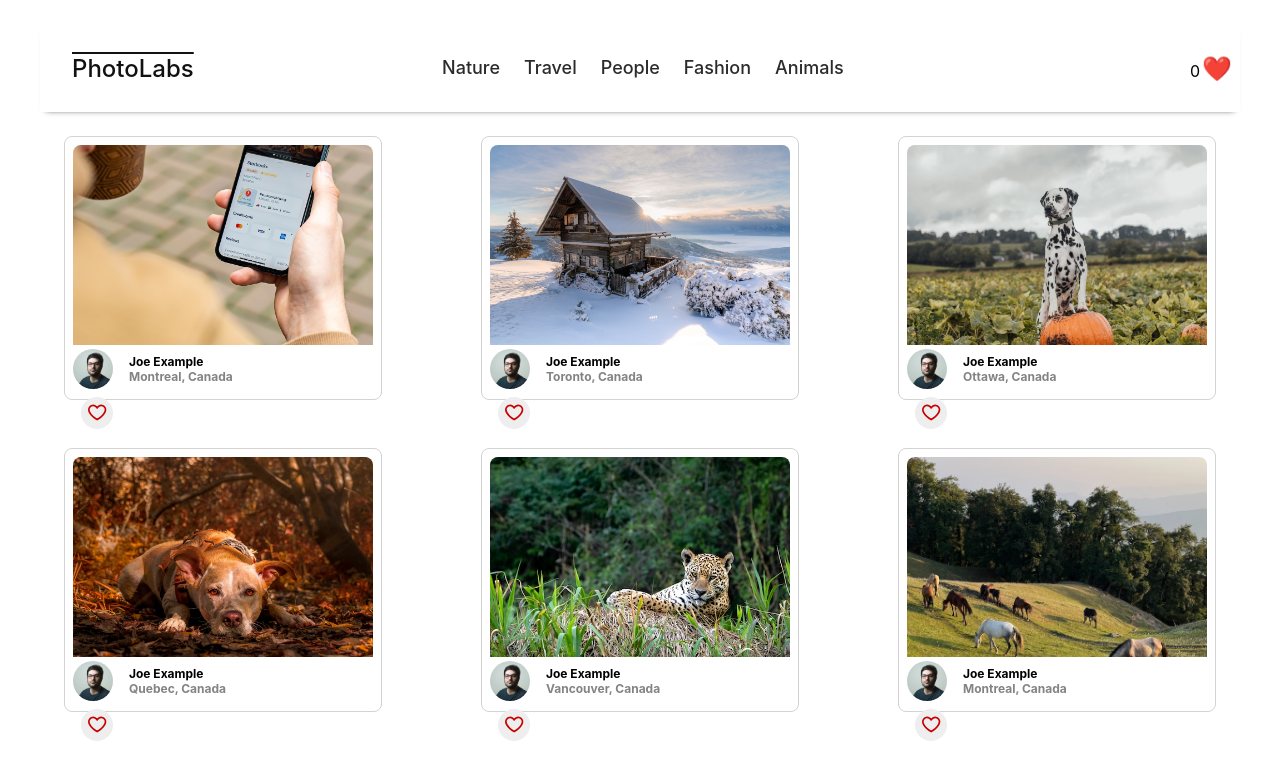
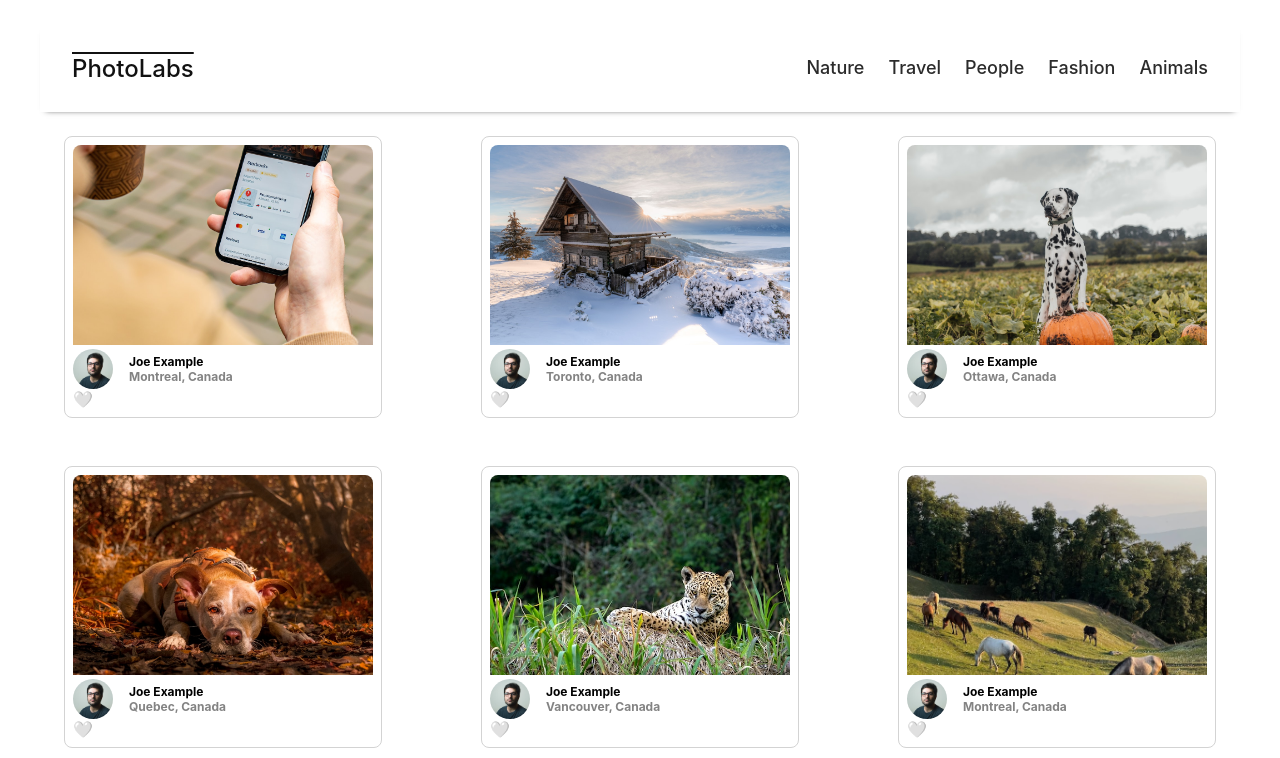
Before and after one commit to Bigred0303/PhotoLabs, a React (Create React App) app in the folder frontend/: page / in a window 1280 px wide. Shown: the top 758 px of the page. Built offline with nearby package versions, Linux system fonts and the light colour scheme; the HTML template or start-up script is replaced by a standard one.

Commit message:
Add global state functionality so users can track their favourite photos

```diff
--- a/frontend/src/App.jsx
+++ b/frontend/src/App.jsx
@@ -5,18 +5,9 @@ import photos from './mocks/photos';
 import topics from './mocks/topics';
 
 const App = () => {
-  const [photoList, setPhotoList] = useState(photos);
-  const [topicList] = useState(topics);
-
-  const toggleFavorite = (id) => {
-    setPhotoList(photoList.map(photo =>
-      photo.id === id ? { ...photo, isFavorited: !photo.isFavorited } : photo
-    ));
-  };
-
   return (
     <div className="App">
-      <HomeRoute topics={topicList} photos={photoList} onToggleFavorite={toggleFavorite} />
+      <HomeRoute topics={topics} photos={photos} />
     </div>
   );
 };
--- a/frontend/src/components/HomeRoute.jsx
+++ b/frontend/src/components/HomeRoute.jsx
@@ -1,16 +1,24 @@
-import React from 'react';
+import React, { useState } from 'react';
 import PropTypes from 'prop-types';
 import TopNavigationBar from './TopNavigationBar';
 import PhotoList from './PhotoList';
 import '../styles/HomeRoute.scss';
 
-const HomeRoute = ({ topics, photos, onToggleFavorite }) => {
-  const totalLikedPhotos = photos.filter(photo => photo.isFavorited).length;
+const HomeRoute = ({ topics, photos }) => {
+  const [photoList, setPhotoList] = useState(photos);
+
+  const toggleFavorite = (id) => {
+    setPhotoList(photoList.map(photo =>
+      photo.id === id ? { ...photo, isFavorited: !photo.isFavorited } : photo
+    ));
+  };
+
+  const totalLikedPhotos = photoList.filter(photo => photo.isFavorited).length;
 
   return (
     <div className="home-route">
       <TopNavigationBar topics={topics} totalLikedPhotos={totalLikedPhotos} />
-      <PhotoList photos={photos} onToggleFavorite={onToggleFavorite} />
+      <PhotoList photos={photoList} onToggleFavorite={toggleFavorite} />
     </div>
   );
 };
--- a/frontend/src/components/PhotoFavButton.jsx
+++ b/frontend/src/components/PhotoFavButton.jsx
@@ -1,24 +1,21 @@
 import React, { useState } from 'react';
 import PropTypes from 'prop-types';
-import FavIcon from './FavIcon';
 import '../styles/PhotoFavButton.scss';
 
-function PhotoFavButton({ isInitiallyFavorited, onToggleFavorite }) {
+const PhotoFavButton = ({ isInitiallyFavorited, onToggleFavorite }) => {
   const [isFavorited, setIsFavorited] = useState(isInitiallyFavorited);
 
   const handleClick = () => {
-    setIsFavorited(prevState => !prevState);
+    setIsFavorited(!isFavorited);
     onToggleFavorite();
   };
 
   return (
-    <div className="photo-list__fav-icon" onClick={handleClick}>
-      <div className="photo-list__fav-icon-svg">
-        <FavIcon filled={isFavorited} />
-      </div>
+    <div className="photo-fav-button" onClick={handleClick}>
+      <span className="photo-fav-button__icon">{isFavorited ? '❤️' : '🤍'}</span>
     </div>
   );
-}
+};
 
 PhotoFavButton.propTypes = {
   isInitiallyFavorited: PropTypes.bool.isRequired,
--- a/frontend/src/components/TopNavigationBar.jsx
+++ b/frontend/src/components/TopNavigationBar.jsx
@@ -9,7 +9,7 @@ const TopNavigationBar = ({ topics, totalLikedPhotos }) => {
     <div className="top-nav-bar">
       <span className="top-nav-bar__logo">PhotoLabs</span>
       <TopicList topics={topics} />
-      <FavBadge totalLikedPhotos={totalLikedPhotos} />
+      {totalLikedPhotos > 0 && <FavBadge totalLikedPhotos={totalLikedPhotos} />}
     </div>
   );
 };
```
